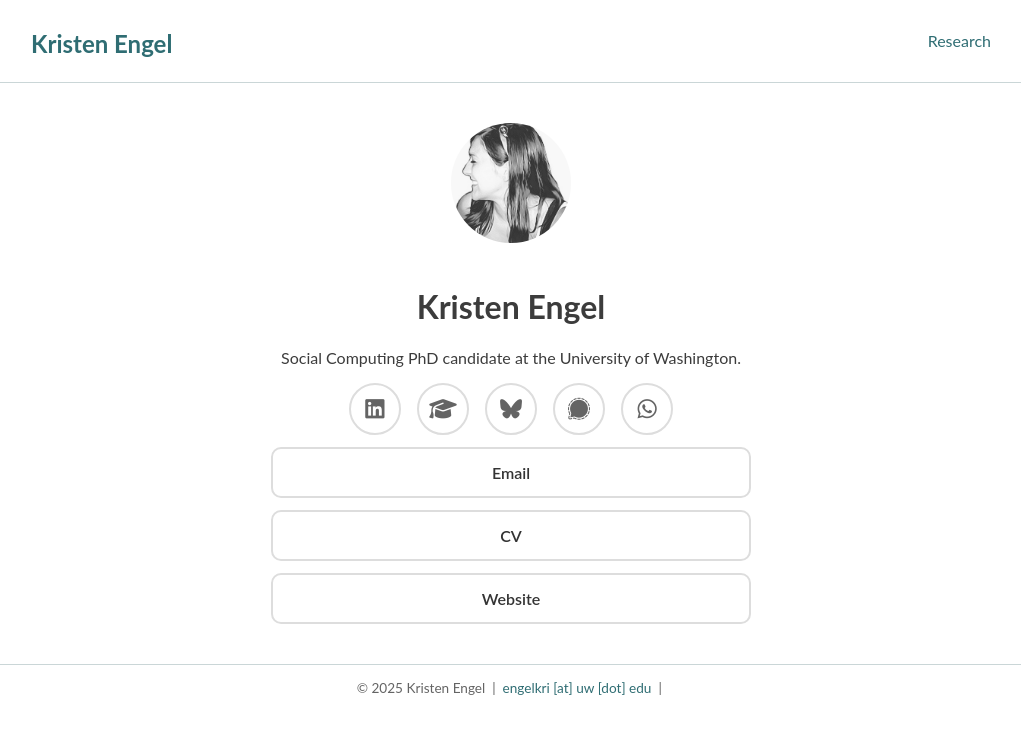
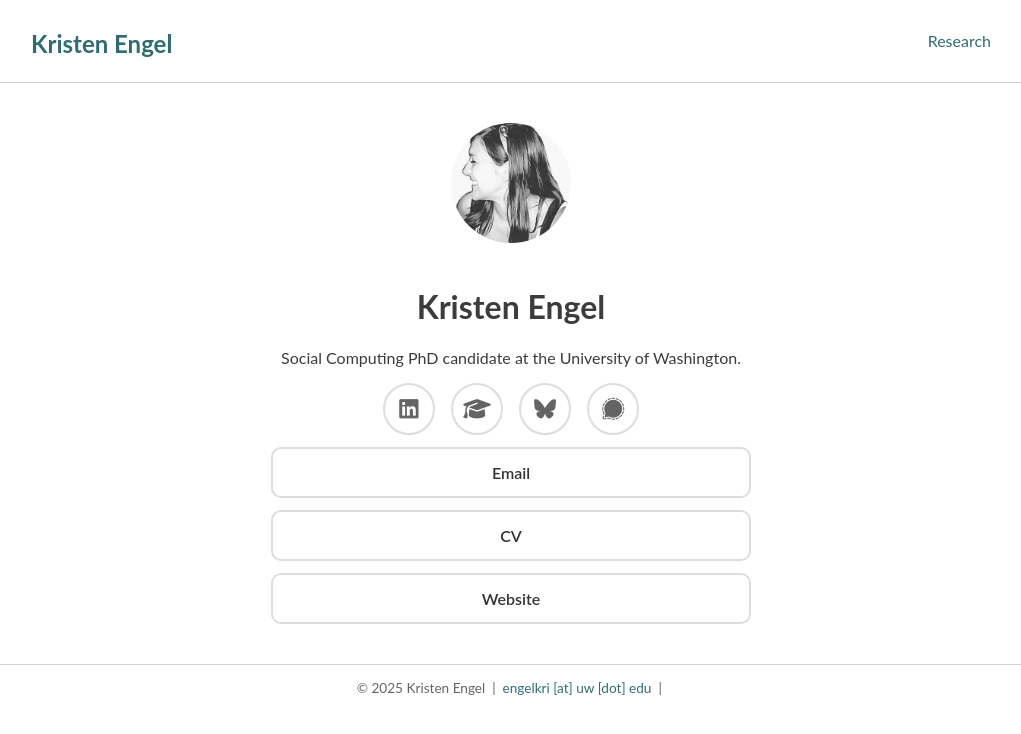
Before and after one commit to engelkri/engelkri.github.io, a Jekyll site: the page built from links.html, in a window 1280 px wide. Shown: the top 734 px of the page, without its empty margins (129-1150 px from the left). Built offline with Jekyll 4.4.1, drawn with Linux system fonts in a browser that asks for light colours; nearby versions of some CDN libraries.

```diff
--- a/links.html
+++ b/links.html
@@ -30,9 +30,9 @@ permalink: /links/
     <i class="fa-brands fa-signal-messenger"></i>
   </a>
 
-  <a href="https://wa.me/{{ site.whatsapp_number }}" title="WhatsApp" target="_blank" rel="noopener">
+  <!-- <a href="https://wa.me/{{ site.whatsapp_number }}" title="WhatsApp" target="_blank" rel="noopener">
     <i class="fa-brands fa-whatsapp"></i>
-  </a>
+  </a> -->
 </div>
 
 <!-- Square buttons -->
```
